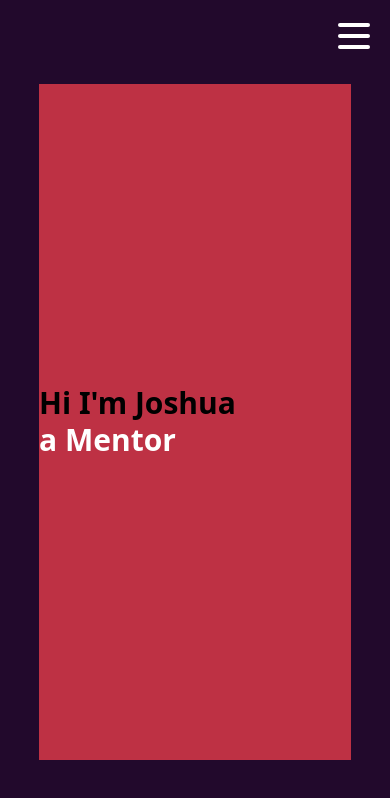
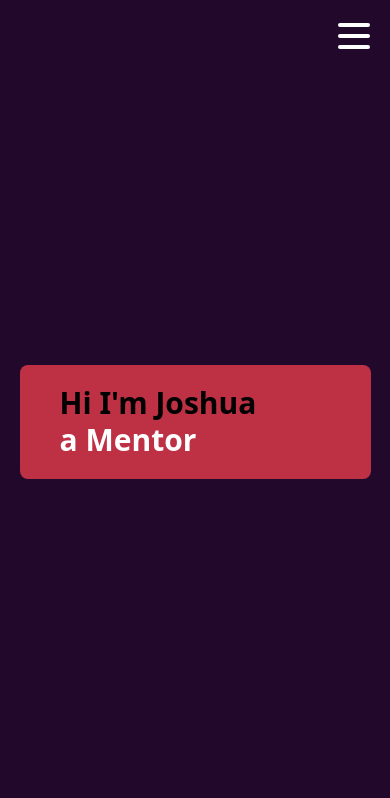
Before and after one commit to MobySchell/portfolio, a React (Vite) app: page / in a window 390 px wide. Shown: the top 798 px of the page. Built offline with nearby package versions, Linux system fonts and the light colour scheme.

Commit message:
made responsive

```diff
--- a/src/components/pages/LandingPage.tsx
+++ b/src/components/pages/LandingPage.tsx
@@ -2,7 +2,7 @@ function LandingPage() {
   return (
     <>
       <div className="grid w-[100%] h-screen bg-primary">
-        <div className="place-self-center w-[80%] h-[80%] bg-action">
+        <div className="place-self-center w-[90%] md:w-fit h-fit bg-action rounded-lg px-10 py-5">
           <div className="grid place-content-center w-[100%] h-[100%] gap-5">
             <div className="font-extrabold text-3xl md:text-4xl [text-wrap:balance] bg-clip-text text-transparent bg-gradient-to-r from-slate-200/60 to-50% to-slate-200">
               Hi I'm Joshua{" "}
```
